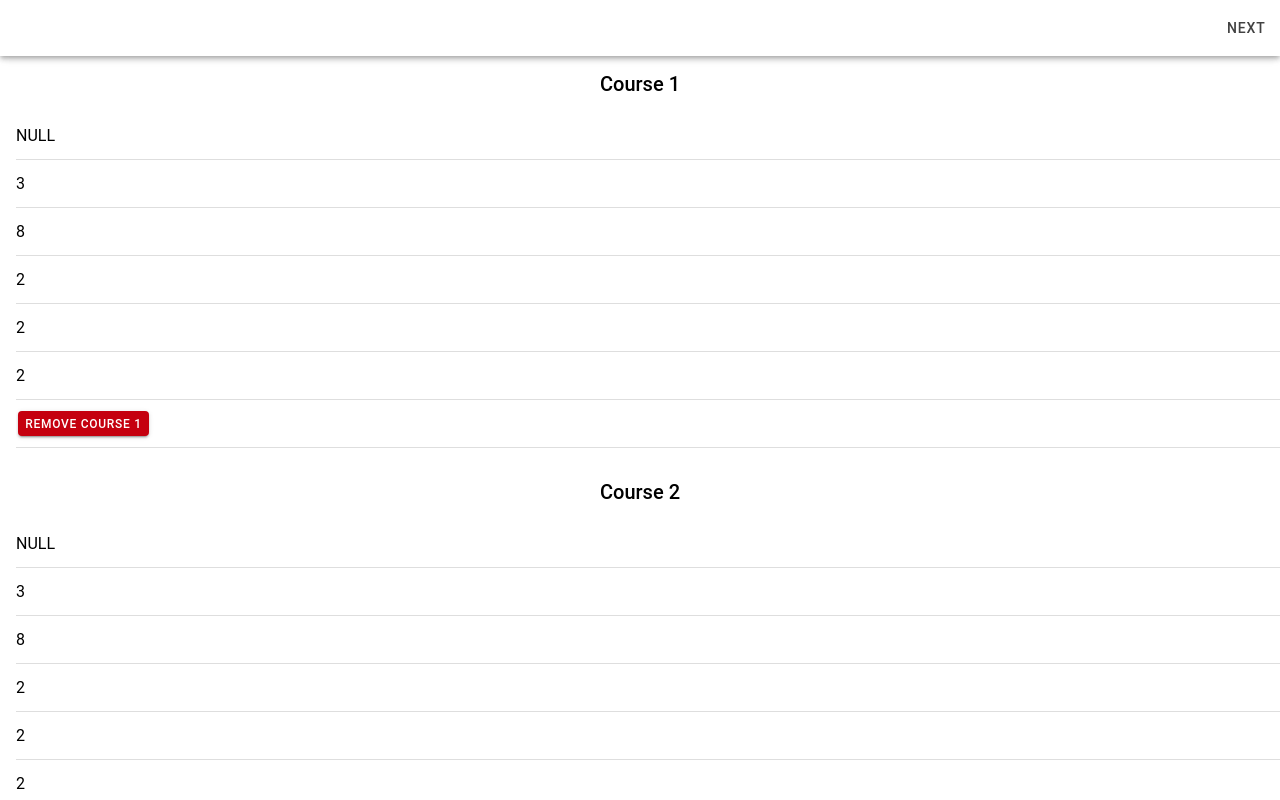
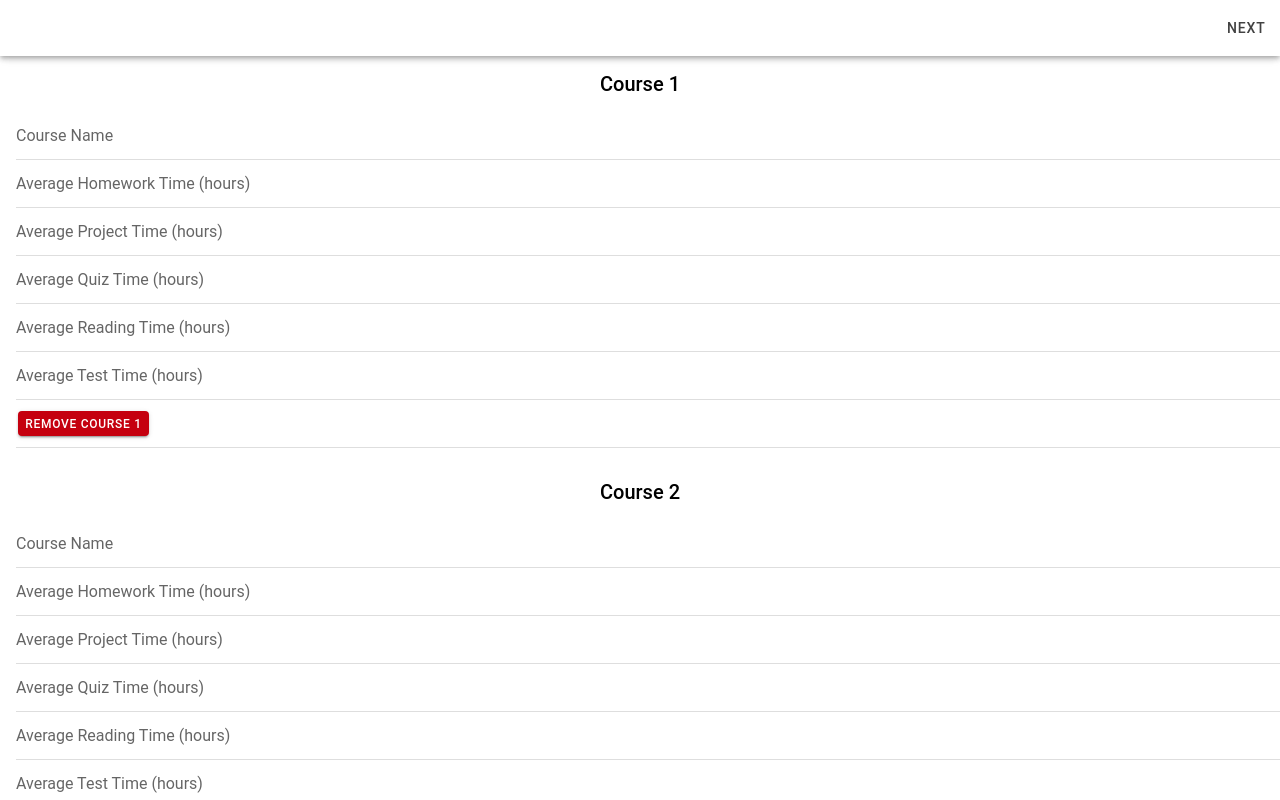
Before and after one commit to carmendyck/cse210-team7, a React (Vite) app in the folder frontend/: page /create_acct_pref in a window 1280 px wide. Built offline with nearby package versions, Linux system fonts and the light colour scheme; sample sign-in values are in the browser's storage.

Commit message:
Make the UI more readable

```diff
--- a/frontend/src/pages/CreateAccountPreferences.tsx
+++ b/frontend/src/pages/CreateAccountPreferences.tsx
@@ -113,7 +113,8 @@ const CreateAccountPreferences: React.FC = () => {
               <IonInput
                 aria-label="Course Name"
                 placeholder="Course Name"
-                value={course.course_name}
+                // value={course.course_name}
+                value={course.course_name !== "NULL" ? course.course_name : ""}
                 onIonInput={(e) => handleInputChange(e, index, "course_name")}
               />
             </IonItem>
@@ -121,7 +122,9 @@ const CreateAccountPreferences: React.FC = () => {
               <IonInput
                 aria-label="Homework"
                 placeholder="Average Homework Time (hours)"
-                value={course.avg_time_homework}
+
+                // value={course.avg_time_homework}
+                value={course.course_name !== "NULL" ? course.avg_time_homework : ""}
                 onIonInput={(e) => handleInputChange(e, index, "avg_time_homework")}
               />
             </IonItem>
@@ -129,7 +132,8 @@ const CreateAccountPreferences: React.FC = () => {
               <IonInput
                 aria-label="Project"
                 placeholder="Average Project Time (hours)"
-                value={course.avg_time_project}
+                // value={course.avg_time_project}
+                value={course.course_name !== "NULL" ? course.avg_time_project : ""}
                 onIonInput={(e) => handleInputChange(e, index, "avg_time_project")}
               />
             </IonItem>
@@ -137,7 +141,8 @@ const CreateAccountPreferences: React.FC = () => {
               <IonInput
                 aria-label="Quiz"
                 placeholder="Average Quiz Time (hours)"
-                value={course.avg_time_quiz}
+                // value={course.avg_time_quiz}
+                value={course.course_name !== "NULL" ? course.avg_time_quiz : ""}
                 onIonInput={(e) => handleInputChange(e, index, "avg_time_quiz")}
               />
             </IonItem>
@@ -145,7 +150,8 @@ const CreateAccountPreferences: React.FC = () => {
               <IonInput
                 aria-label="Reading"
                 placeholder="Average Reading Time (hours)"
-                value={course.avg_time_reading}
+                // value={course.avg_time_reading}
+                value={course.course_name !== "NULL" ? course.avg_time_reading : ""}
                 onIonInput={(e) => handleInputChange(e, index, "avg_time_reading")}
               />
             </IonItem>
@@ -153,7 +159,8 @@ const CreateAccountPreferences: React.FC = () => {
               <IonInput
                 aria-label="Test"
                 placeholder="Average Test Time (hours)"
-                value={course.avg_time_test}
+                // value={course.avg_time_test}
+                value={course.course_name !== "NULL" ? course.avg_time_test : ""}
                 onIonInput={(e) => handleInputChange(e, index, "avg_time_test")}
               />
             </IonItem>
```
